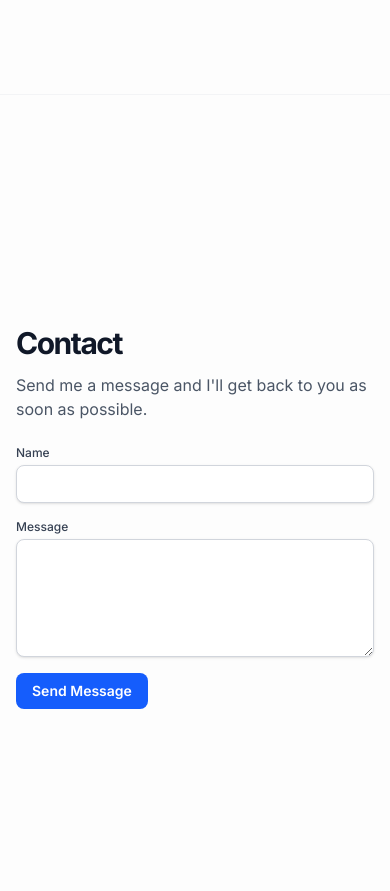
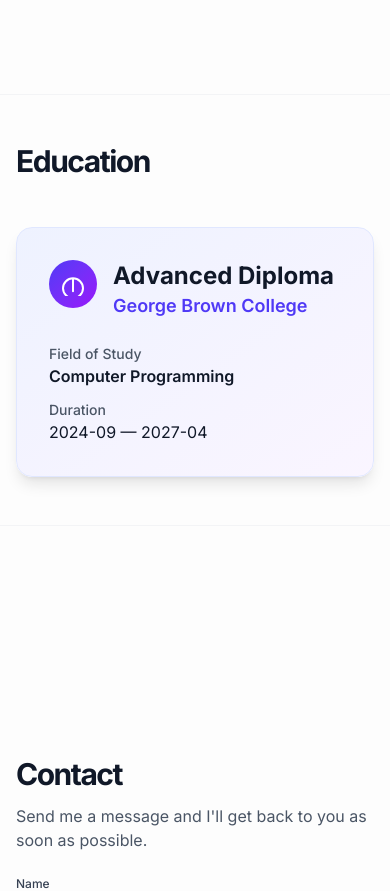
Before and after one commit to Babaruser37/portfolio, a SvelteKit app: page / in a window 390 px wide. Shown: the part 5916-6807 px from the top of the page. Built offline with nearby package versions, Linux system fonts and the light colour scheme.

Commit message:
Addded Experience section

```diff
--- /dev/null
+++ b/src/lib/utils/education.json
@@ -0,0 +1,9 @@
+[
+  {
+    "degree": "Advanced Diploma",
+    "institution": "George Brown College",
+    "field": "Computer Programming",
+    "startDate": "2024-09",
+    "endDate": "2027-04"
+  }
+]
--- a/src/routes/+page.svelte
+++ b/src/routes/+page.svelte
@@ -22,6 +22,7 @@
   import projects from  '$lib/utils/projects.json'
   import stats from '$lib/utils/stats.json'
   import experience from '$lib/utils/experience.json'
+  import education from '$lib/utils/education.json'
 
 
 
@@ -207,8 +208,8 @@
       .to({}, { duration: 1.5 }); // wait 1.5 seconds
 
     // Experience Timeline Animation
-    const timelineItems = document.querySelectorAll('.timeline-item');
-    timelineItems.forEach((item, idx) => {
+    const experienceItems = document.querySelectorAll('#experience .timeline-item');
+    experienceItems.forEach((item, idx) => {
       gsap.from(item, {
         opacity: 0,
         x: idx % 2 === 0 ? -150 : 150,
@@ -220,6 +221,7 @@
         }
       });
     });
+
     // Scramble Logic
     const charElements = textBlock.querySelectorAll('.char');
     textBlock.onpointermove = (e: PointerEvent) => {
@@ -415,6 +417,41 @@
     </div>
   </section>
 
+  <section id="education" class="border-t border-gray-100 bg-transparent py-12 sm:py-16 lg:py-20">
+    <div class="max-w-3xl mx-auto px-4 sm:px-6">
+      <h2 class="text-3xl sm:text-4xl lg:text-6xl font-bold tracking-tighter mb-12">Education</h2>
+
+      <div class="education-container">
+        {#each education as item (item.degree)}
+          <div class="education-card bg-gradient-to-br from-indigo-50 to-purple-50 rounded-2xl p-8 sm:p-12 border border-indigo-100 shadow-lg hover:shadow-2xl transition-all duration-500 hover:scale-105 hover:border-indigo-300">
+            <div class="flex items-start gap-4 mb-6">
+              <div class="w-12 h-12 rounded-full bg-gradient-to-br from-indigo-600 to-purple-600 flex items-center justify-center flex-shrink-0">
+                <svg class="w-6 h-6 text-white" fill="none" stroke="currentColor" viewBox="0 0 24 24">
+                  <path stroke-linecap="round" stroke-linejoin="round" stroke-width="2" d="M12 6.253v13m0-13C6.5 6.253 2 10.753 2 16.253s4.5 10 10 10 10-4.5 10-10S17.5 6.253 12 6.253z"></path>
+                </svg>
+              </div>
+              <div>
+                <h3 class="text-2xl sm:text-3xl font-bold text-gray-900">{item.degree}</h3>
+                <p class="text-indigo-600 font-semibold text-lg">{item.institution}</p>
+              </div>
+            </div>
+
+            <div class="space-y-3">
+              <div>
+                <p class="text-sm text-gray-600 font-medium">Field of Study</p>
+                <p class="text-base sm:text-lg text-gray-900 font-semibold">{item.field}</p>
+              </div>
+              <div>
+                <p class="text-sm text-gray-600 font-medium">Duration</p>
+                <p class="text-base sm:text-lg text-gray-900">{item.startDate} — {item.endDate}</p>
+              </div>
+            </div>
+          </div>
+        {/each}
+      </div>
+    </div>
+  </section>
+
   <section id="contact" class="min-h-screen border-t border-gray-100 flex items-center bg-transparent">
     <div class="max-w-6xl mx-auto px-4 sm:px-6 w-full py-12 sm:py-0">
       <h2 class="text-3xl sm:text-4xl lg:text-6xl font-bold tracking-tighter">Contact</h2>
```
